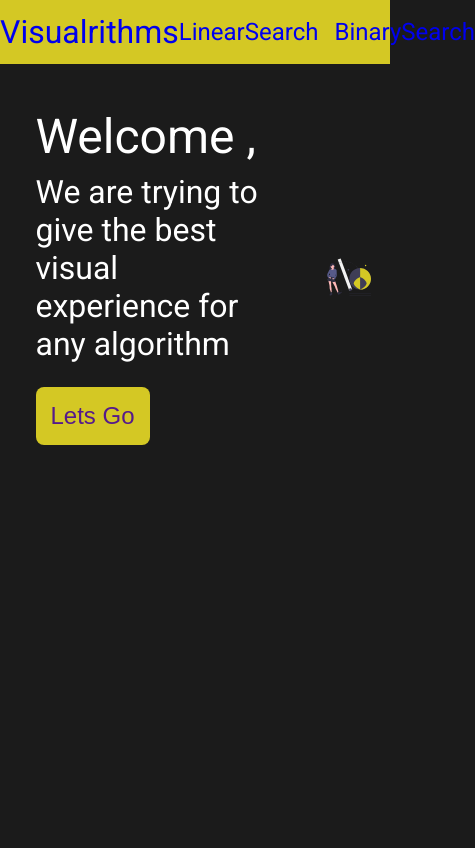
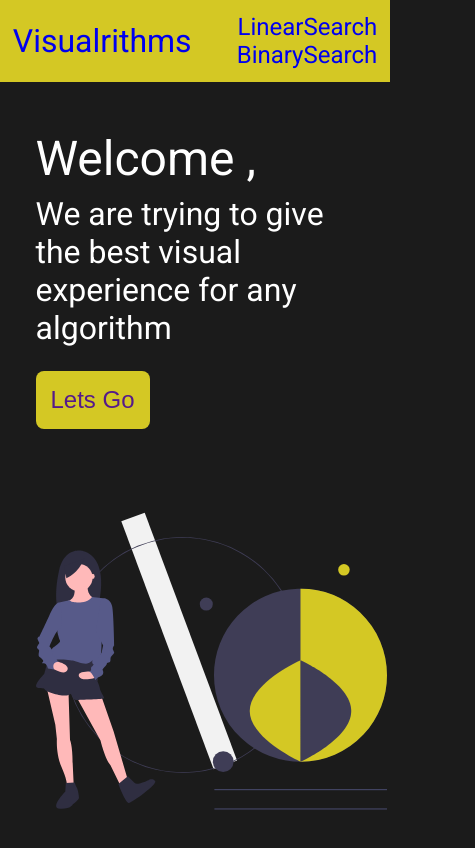
Before and after one commit to houseofgeeks/visualrithms, a React (Create React App) app: page / in a window 390 px wide. Shown: the top 848 px of the page, 475 px wide, since content can reach past the window. Built offline with nearby package versions, Linux system fonts and the light colour scheme.

Commit message:
fixes responsive layout for navbar and body elements on Landing page

```diff
--- a/src/Pages/Home/home.css
+++ b/src/Pages/Home/home.css
@@ -1,20 +1,24 @@
-.container {
+.App .container {
 	max-width: 1100px;
 	width: 100%;
 	display: grid;
 	grid-template-columns: auto auto;
+	align-items: center;
+	margin: 1rem;
+	gap: 2rem;
 }
 .caption {
 	color: white;
-	margin: 1rem;
 	padding-right: 2rem;
+	display: grid;
 }
 .visualImg {
+	width: 100%;
 	max-width: 400px;
-	width: 100%;
 	height: 400px;
 }
 .actionButton {
+	justify-self: start;
 	margin-top: 1.5rem;
 	padding: 15px;
 	background-color: #d4c824;
@@ -24,3 +28,14 @@
 	border-radius: 0.5rem;
 	cursor: pointer;
 }
+
+@media (max-width: 768px) {
+	.App .container {
+		grid-template-columns: 1fr;
+		margin-top: 3rem;
+	}
+
+	.visualImg {
+		margin: 0 auto;
+	}
+}
--- a/src/components/Navbar/Navbar.css
+++ b/src/components/Navbar/Navbar.css
@@ -1,17 +1,14 @@
 .Navbar {
 	width: 100%;
 	background-color: #d4c824;
-	height: 4rem;
 }
-.container {
+.Navbar .container {
 	max-width: 1100px;
-	width: 100%;
 	display: flex;
 	justify-content: space-between;
 	align-items: center;
-	padding-top: 0.8rem;
+	padding: 0.8rem;
 	margin: 0 auto;
-	flex-wrap: wrap;
 }
 a {
 	text-decoration: none;
@@ -21,7 +18,13 @@ a {
 }
 .navItems {
 	font-size: 1.5rem;
+	text-align: end;
 }
-.linear {
-	margin-right: 1rem;
+
+.navItems a {
+	display: inline-block;
 }
+
+.binary {
+	margin-left: 1rem;
+}
--- a/src/components/Navbar/Navbar.js
+++ b/src/components/Navbar/Navbar.js
@@ -13,7 +13,7 @@ function Navbar() {
 					<Link to="/linearsearch" className="linear">
 						LinearSearch
 					</Link>
-					<Link to="/binarysearch">BinarySearch</Link>
+					<Link to="/binarysearch" className="binary">BinarySearch</Link>
 				</div>
 			</div>
 		</div>
```
Also changed, not shown: 1 other file (tests, documents, lock files or other folders).
